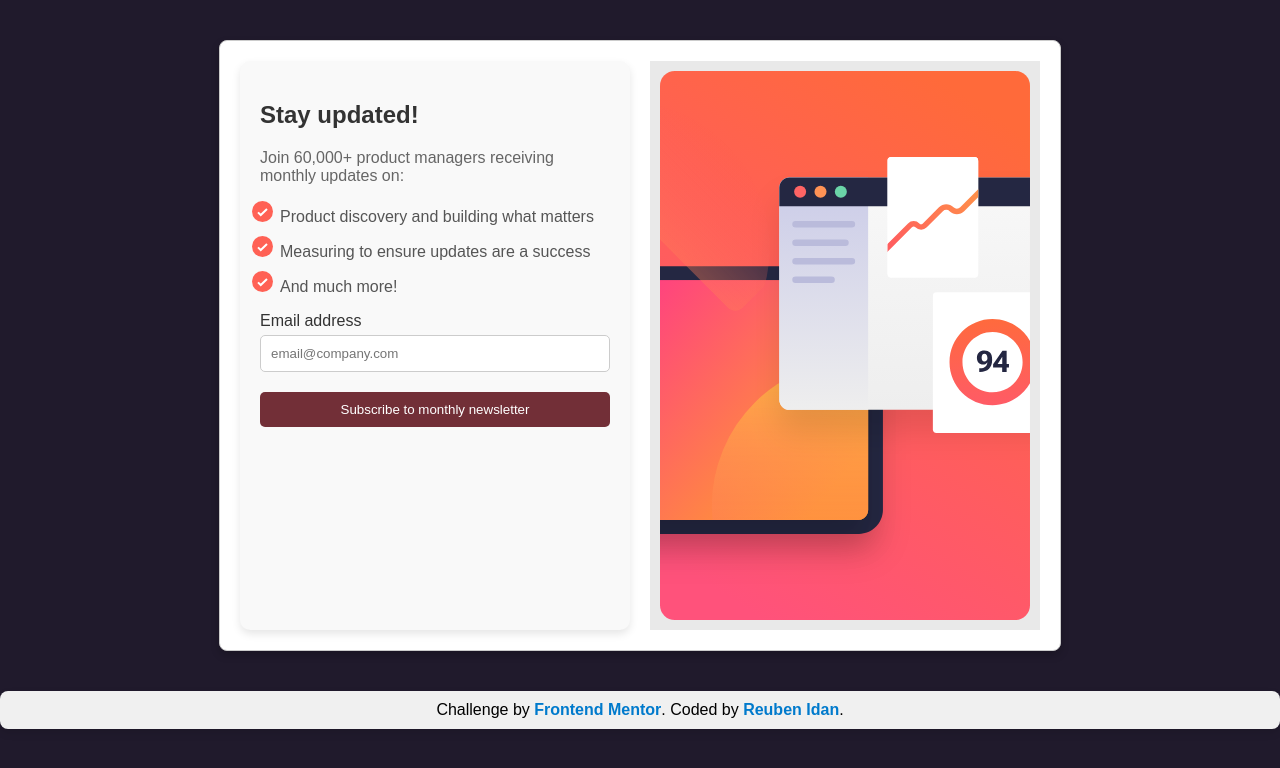
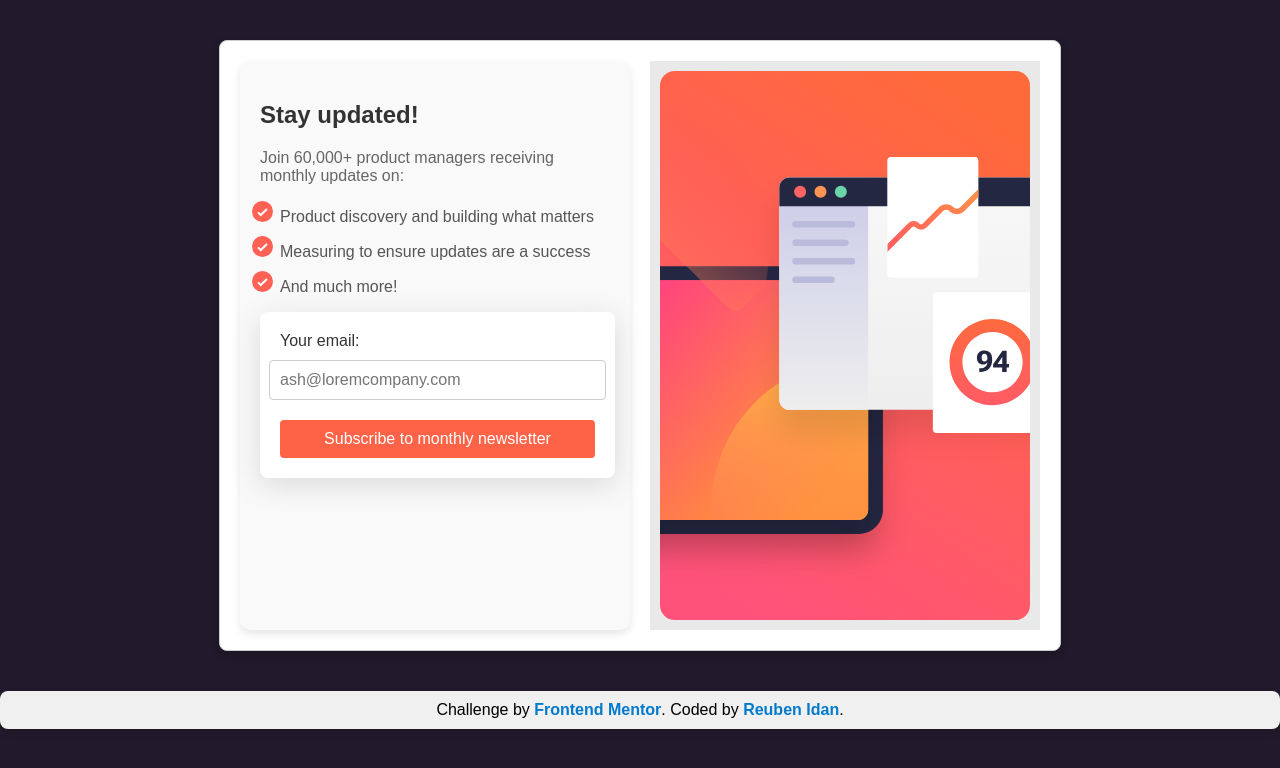
Before and after one commit to reuben-idan/newsletter-sign-up-with-success-message-main, a plain HTML site: page index.html in a window 1280 px wide. Drawn offline with Linux system fonts and the light colour scheme.

Commit message:
Update form with success message

```diff
--- a/index.html
+++ b/index.html
@@ -11,7 +11,9 @@
 </head>
 
 <body>
-  <div class="newsletter-container"> <div class="newsletter-form"> <div class="column left-column">
+  <div class="newsletter-container">
+    <div class="newsletter-form">
+      <div class="column left-column">
         <h2>Stay updated!</h2>
         <p>Join 60,000+ product managers receiving monthly updates on:</p>
         <ul>
@@ -19,31 +21,31 @@
           <li>Measuring to ensure updates are a success</li>
           <li>And much more!</li>
         </ul>
-    <form id="signup-form">
-      <label for="email">Email address</label>
-      <input type="email" id="email" name="email" placeholder="email@company.com" required>
-      <button type="submit">Subscribe to monthly newsletter</button>
+        <!-- modify this form HTML and place wherever you want your form -->
+        <!-- modify this form HTML and place wherever you want your form -->
+<form action="https://formspree.io/f/xnnakbzk" method="POST" class="newsletter-signup-form">
+  <label for="email">Your email:</label>
+  <input type="email" id="email" name="email" placeholder="ash@loremcompany.com" required>
+  <button type="submit" class="subscribe-button">Subscribe to monthly newsletter</button>
 </form>
-    <div class="success-message">
+
+        <div class="success-message" style="display: none;">
           <h3>Thanks for subscribing!</h3>
-      <p>A confirmation email has been sent to ash@loremcompany.com. Please open it and click the button inside to confirm your subscription.</p>
+          <p> A confirmation email has been sent <span id="email"></span>
+            Please open it and click the button inside to confirm your subscription.</p>
           <button type="button" class="dismiss-button">Dismiss message</button>
         </div>
       </div>
       <div class="column right-column">
-
         <img src="./assets/images/illustration-sign-up-desktop.svg" alt="illustration-sign-up-desktop">
       </div>
     </div>
-
-
   </div>
 
   <div class="attribution">
     Challenge by <a href="https://www.frontendmentor.io?ref=challenge" target="_blank">Frontend Mentor</a>.
     Coded by <a href="#">Reuben Idan</a>.
   </div>
-
 </body>
 
 </html>
--- a/style.css
+++ b/style.css
@@ -195,3 +195,63 @@ body {
     padding: 8px;
   }
 }
+
+
+
+.newsletter-signup-form {
+  width: 90%;
+  max-width: 500px;
+  margin: auto;
+  padding: 20px;
+  border-radius: 8px;
+  box-shadow: rgba(100, 100, 111, 0.2) 0px 7px 29px 0px;
+  background-color: #ffffff;
+  display: flex;
+  flex-direction: column;
+  align-items: center;
+}
+
+.newsletter-signup-form label {
+  width: 100%;
+  margin-bottom: 10px;
+  color: #333333;
+  font-size: 16px;
+}
+
+.newsletter-signup-form input[type="email"] {
+  width: 100%;
+  padding: 10px;
+  margin-bottom: 20px;
+  border: 1px solid #cccccc;
+  border-radius: 4px;
+  font-size: 16px;
+}
+
+.subscribe-button {
+  width: 100%;
+  padding: 10px;
+  background-color: #ff6347;
+  color: white;
+  border: none;
+  border-radius: 4px;
+  cursor: pointer;
+  font-size: 16px;
+  transition: background-color 0.3s, transform 0.3s;
+}
+
+.subscribe-button:hover {
+  background-color: #e5533d;
+  transform: scale(1.05);
+}
+
+/* Responsive styles */
+@media (max-width: 768px) {
+  .newsletter-signup-form {
+    width: 100%;
+    padding: 15px;
+  }
+
+  .subscribe-button {
+    padding: 15px;
+  }
+}
```
Lines whose indentation alone changed are shown as unchanged.
